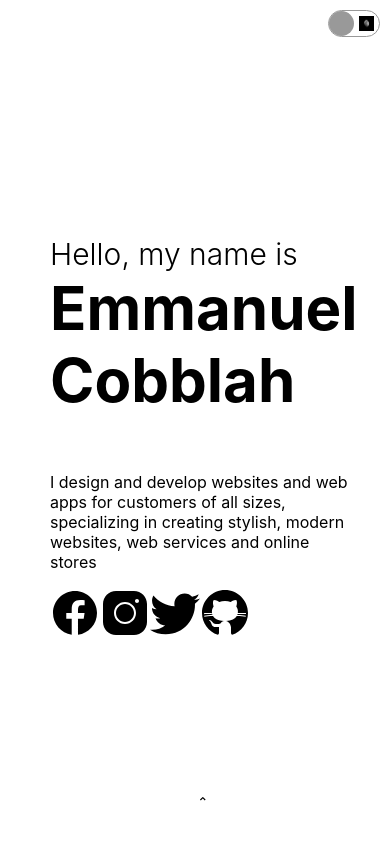
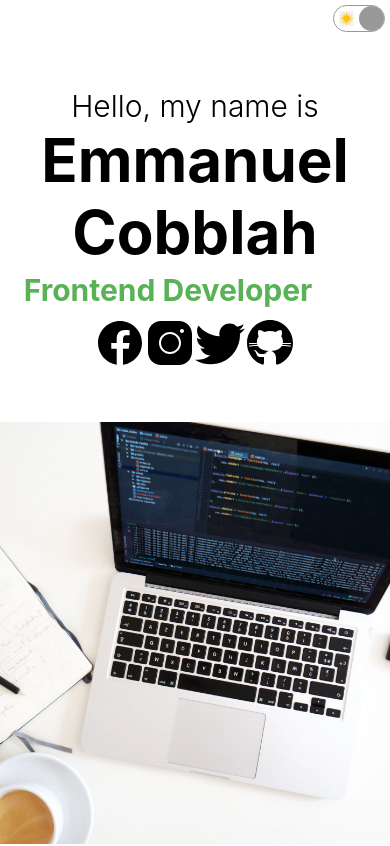
Before and after one commit to darkocobbygh/my-portfolio, a React (Create React App) app: page / in a window 390 px wide. Shown: the top 846 px of the page. Built offline with nearby package versions, Linux system fonts and the light colour scheme.

Commit message:
Making it responsive

```diff
--- a/src/App.jsx
+++ b/src/App.jsx
@@ -1,21 +1,24 @@
-import { useState } from "react";
+import { useContext, useState } from "react";
 import About from "./components/about/About";
 import Contact from "./components/contact/Contact";
 import Intro from "./components/intro/Intro";
 import Toggle from "./components/toggle/Toggle";
+import { ThemeContext } from "./context";
+
 
 
 function App() {
   const [dark,setDark]=useState(false);
 
+  const theme= useContext(ThemeContext);
+  const darkMode=theme.state.darkMode;
 
   return (
-    <div className="App">
+    <div className="App" style={{backgroundColor:darkMode?'#222':'#fff', color: darkMode && '#fff'}}>
       <Toggle/>
      <Intro/>
      <About/>
      <Contact/>
-
     </div>
   );
 }
--- a/src/components/about/About.jsx
+++ b/src/components/about/About.jsx
@@ -1,6 +1,7 @@
 import './about.css'
 import IM from '../../images/pexels-kevin-ku-577585.jpg'
 import CV from '../../cv/CURRICULUM VITAE.docx'
+import Dw from '../../images/download(1).svg'
 
 const About=()=>{
     return(
@@ -19,7 +20,7 @@ const About=()=>{
                 <p>Click below to download my Resume/ Curriculum Vitae</p>
                         <a href={CV} download={CV}>
                             <button className="btn-highlighted-btn">
-                                Download CV here
+                                <img src={Dw} alt=""className='dw-sv' /><br /> Download CV here
                             </button>
                         </a>
         </div>
--- a/src/components/about/about.css
+++ b/src/components/about/about.css
@@ -25,7 +25,10 @@
     position: relative;
     overflow: hidden;
 }
-
+.dw-sv{
+    color: #fff;
+    background-color: #fff;
+}
 .right{
     flex:1
 }
@@ -39,5 +42,16 @@
 @media screen and(max-width: 480px) {
     .a{
         flex-direction: column;
+        text-align: center;
+        margin-top: 50px;
+    }
+    .a-left{
+        width: 100%;
+    }
+    .a-card{
+        height: 30vh;
+    }
+    .a-card.bg{
+        display: none;
     }
 }
--- a/src/components/contact/Contact.jsx
+++ b/src/components/contact/Contact.jsx
@@ -1,4 +1,4 @@
-import { useRef } from 'react';
+import { useRef, useContext } from 'react';
 import '../contact/contact.css'
 import emailjs from '@emailjs/browser';
 
@@ -6,9 +6,12 @@ import Email from '../../images/email.svg';
 import Home from '../../images/home.svg';
 import Phone from '../../images/phone.svg';
 import Location from '../../images/location_on.svg'
+import { ThemeContext } from '../../context';
 
 const Contact=()=>{
     const formRef= useRef()
+    const theme= useContext(ThemeContext);
+    const darkMode=theme.state.darkMode;
 
    const handleSubmit=(e)=>{
         e.preventDefault();
@@ -49,10 +52,10 @@ const Contact=()=>{
                         <b>What's your story?</b> Get in touch. Always freelancing if the right project comes along
                     </p>
                       <form action="" onSubmit={handleSubmit}>
-                        <input type="text" placeholder='Name' name='user_name' />
-                        <input type="text" placeholder='Subject' name='user_subject' />
-                        <input type="text" placeholder='Email' name='user_email' />
-                        <textarea name="message" id="" cols="30" rows="5" placeholder='message'  ></textarea>
+                        <input style={{backgroundColor: darkMode && '#333'}} type="text" placeholder='Name' name='user_name' />
+                        <input style={{backgroundColor: darkMode && '#333'}} type="text" placeholder='Subject' name='user_subject' />
+                        <input style={{backgroundColor: darkMode && '#333'}} type="text" placeholder='Email' name='user_email' />
+                        <textarea style={{backgroundColor: darkMode && '#333'}} name="message" id="" cols="30" rows="5" placeholder='message'  ></textarea>
                         <button>Submit</button>
                     </form>
                 </div>
--- a/src/components/intro/Intro.css
+++ b/src/components/intro/Intro.css
@@ -21,14 +21,9 @@
     display: flex;
     flex-direction: column;
     justify-content: space-between;
+    margin: 1px;
 }
 
-.i-scroll{
-    width: 30px;
-    height: 30px;
-    position: absolute;
-    bottom: 20px;
-}
 
 .i-intro{
     font-size: 30px;
@@ -39,6 +34,7 @@
 .i-name{
     margin-top: 0;
     font-size: 60px;
+    margin-bottom: 0;
 }
 
 .i-title{
@@ -53,17 +49,13 @@
 }
 
 @keyframes move {
-    25%{
+
+    50%{
         transform: translateY(-50px);
     }
-    50%{
+
+    100%{
         transform: translateY(-100px);
-    }
-    75%{
-        transform: translateY(-150px);
-    }
-    100%{
-        transform: translateY(-200px);
     }
 }
 
@@ -84,6 +76,7 @@
 
 }
 
+
 .i-bg{
     clip-path: polygon(100% 0%, 100% 51%, 100% 100%, 24% 100%, 0% 50%, 25% 0%);
     background-color: #59b256;
@@ -94,15 +87,22 @@
     right: 0;
 }
 
-@media screen and(max-width: 480px) {
+@media screen and (max-width: 480px) {
     .i{
         flex-direction: column;
     }
     .i-left-wrapper{
         padding: 10px;
         align-items: center;
+        justify-content: center;
         text-align: center;
-        justify-content: center;
-        height: 100%;
+        height:100%;
+    }
+    .i-desc{
+        display: none;
+        background-color: black;
+    }
+    .colz{
+        height: 40px;
     }
 }
--- a/src/components/intro/Intro.jsx
+++ b/src/components/intro/Intro.jsx
@@ -20,10 +20,12 @@ const Intro=()=>{
                             <div className='i-title-item'>RESTful API Operations</div>
                         </div>
                     </div>
+                    <div>
                     <p className='i-desc'>
                         I design and develop websites and web apps for customers of all sizes,
                          specializing in creating stylish, modern websites, web services and online stores
                     </p>
+                    </div>
                     <div className="colz">
                         <div className="colz-icon">
                         <a href="https://web.facebook.com/makaveli.big">
@@ -41,24 +43,7 @@ const Intro=()=>{
                         </div>
                     </div>
                 </div>
-                <svg
-                width='75'
-                height='75'
-                viewBox='0 0 75 75'
-                fill='none'
-                stroke='black'
-                className='i-scroll'
-                xmlns='http://www.w3.org/2000/svg'>
-                    <g id='scroll' >
-                        <path id='Vector'
-                        d='M40.5 15L34.5 9L28.5 15'
-                        stroke-width='3'
-                        stroke-miterlimit='10'
-                        stroke-lineup='round'
-                        stroke-linejoin='round'
-                        />
-                    </g>
-                </svg>
+
             </div>
             <div className="i-right">
                 <div className='i-bg'></div>
--- a/src/components/toggle/Toggle.jsx
+++ b/src/components/toggle/Toggle.jsx
@@ -1,12 +1,19 @@
 import './toggle.css'
 import Moon from '../../images/Nearly_Full_Moon.png'
 import Sun from '../../images/sun.png'
+import { useContext } from 'react'
+import { ThemeContext } from '../../context'
 const Toggle=()=>{
+    const theme= useContext(ThemeContext)
+
+    const handleClick=()=>{
+        theme.dispatch({type:'TOGGLE'})
+    }
     return (
         <div className="t">
         <img src={Sun} alt="moon  here" className="t-icon" />
         <img src={Moon} alt="sun here" className="t-icon" />
-        <div className="t-button"></div>
+        <div className="t-button" onClick={handleClick} style={{left:theme.state.darkMode?0:25}} ></div>
         </div>
     )
 }
--- a/src/components/toggle/toggle.css
+++ b/src/components/toggle/toggle.css
@@ -27,3 +27,10 @@
     cursor: pointer;
     left: 0;
 }
+
+@media screen and (max-width: 480px) {
+    .t{
+        top: 5px;
+        right: 5px;
+    }
+}
--- a/src/context.js
+++ b/src/context.js
@@ -0,0 +1,23 @@
+import { createContext, useReducer } from "react";
+
+export const ThemeContext= createContext();
+
+const INITIAL_STATE = {darkMode:false};
+
+const ThemeReducer=((state,action)=>{
+    switch(action.type){
+        case 'TOGGLE':
+            return {darkMode: !state.darkMode};
+            default:
+            return state;
+    }
+});
+
+export const ThemeProvider=(props)=>{
+    const [state,dispatch]=useReducer(ThemeReducer, INITIAL_STATE);
+    return(
+        <ThemeContext.Provider value={{state,dispatch}} >
+            {props.children}
+        </ThemeContext.Provider>
+    )
+}
--- a/src/index.js
+++ b/src/index.js
@@ -3,11 +3,14 @@ import ReactDOM from 'react-dom/client';
 import './index.css';
 import App from './App';
 import reportWebVitals from './reportWebVitals';
+import { ThemeProvider } from './context';
 
 const root = ReactDOM.createRoot(document.getElementById('root'));
 root.render(
   <React.StrictMode>
+    <ThemeProvider>
     <App />
+    </ThemeProvider>
   </React.StrictMode>
 );
 
```
